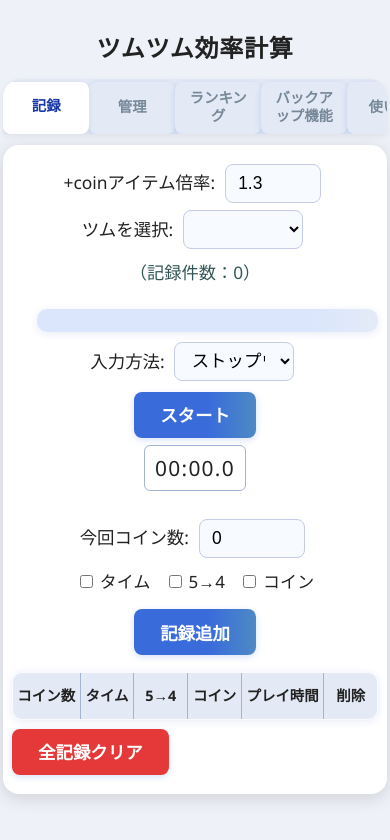
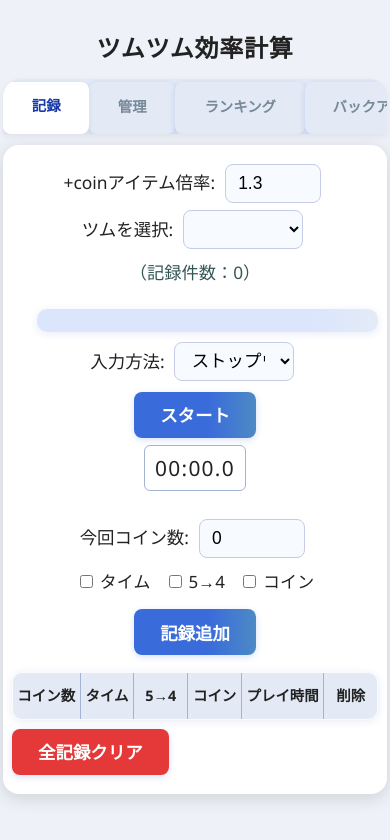
Before and after one commit to matsudoboku/tumukeisan-tools, a plain HTML site: page index.html in a window 390 px wide. Drawn offline with Linux system fonts and the light colour scheme.

Commit message:
Update style.css

```diff
--- a/style.css
+++ b/style.css
@@ -39,9 +39,10 @@
       transition: background 0.2s, color 0.2s;
       white-space:nowrap;
     }
-.tabs button:last-child,
-.tabs button:nth-last-child(2) { min-width: 200px; }
-    .tab-btn.active {
+.tabs button:nth-child(3) { min-width: 130px; }
+.tabs button:nth-child(4) { min-width: 170px; }.tabs button:nth-last-child(2) { min-width: 200px; }
+.tab-btn.active {
+.tabs button:last-child { min-width: 150px; }
       background: #fff;
       color: #1839aa;
       border-bottom: 2px solid #fff;
@@ -185,8 +186,10 @@
       .card {padding:1.1em 0.5em;}
       .stopwatch {flex-direction:column;}
       .play-list table, .ranking table, .tsum-admin-table {font-size:0.91em;}
-      .tabs button:last-child,
-      .tabs button:nth-last-child(2){min-width:200px;}
+      .tabs button:nth-child(3){min-width:130px;}
+      .tabs button:nth-child(4){min-width:170px;}
+    　.tabs button:nth-last-child(2){min-width:200px;}
+    　.tabs button:last-child{min-width:150px;}
       .ranking th, .ranking td{font-size:0.85em;min-width:auto;padding:0.35em 0.25em;}
       .tab-btn{padding:0.6em 0.8em;font-size:0.9em;white-space:normal;line-height:1.2em;}
       .result-summary li{min-width:auto;}    }
```
